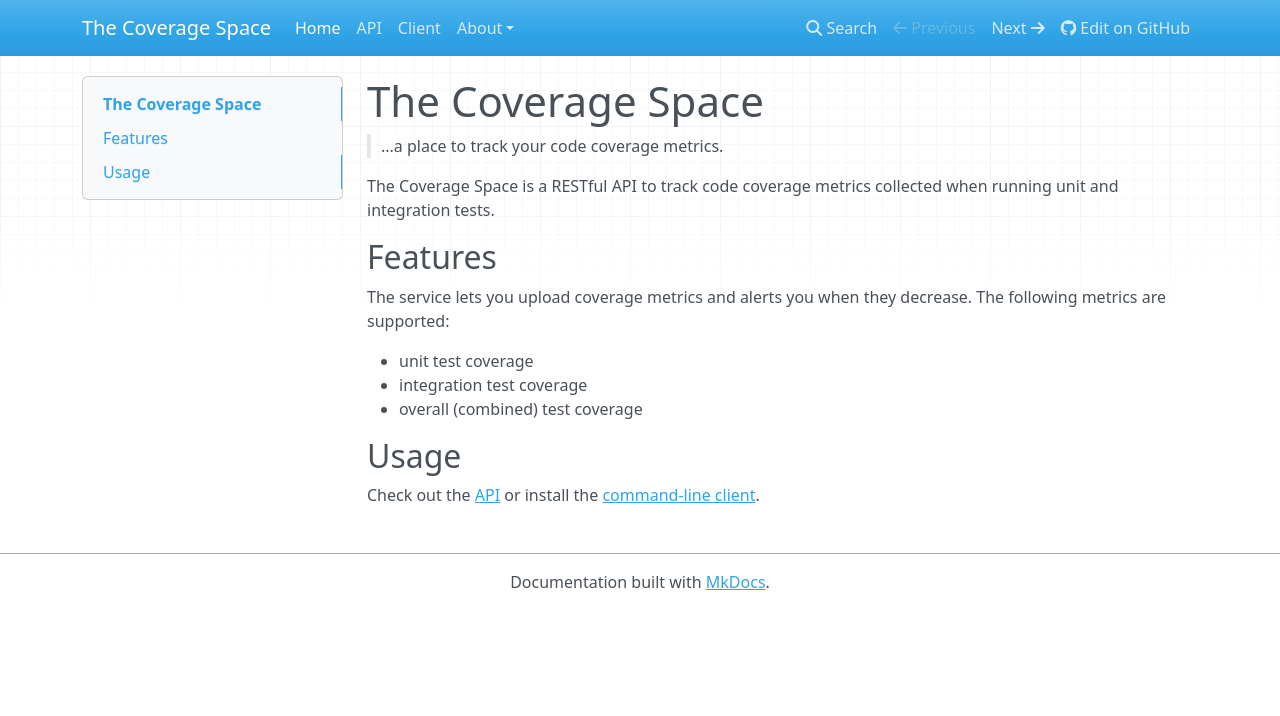
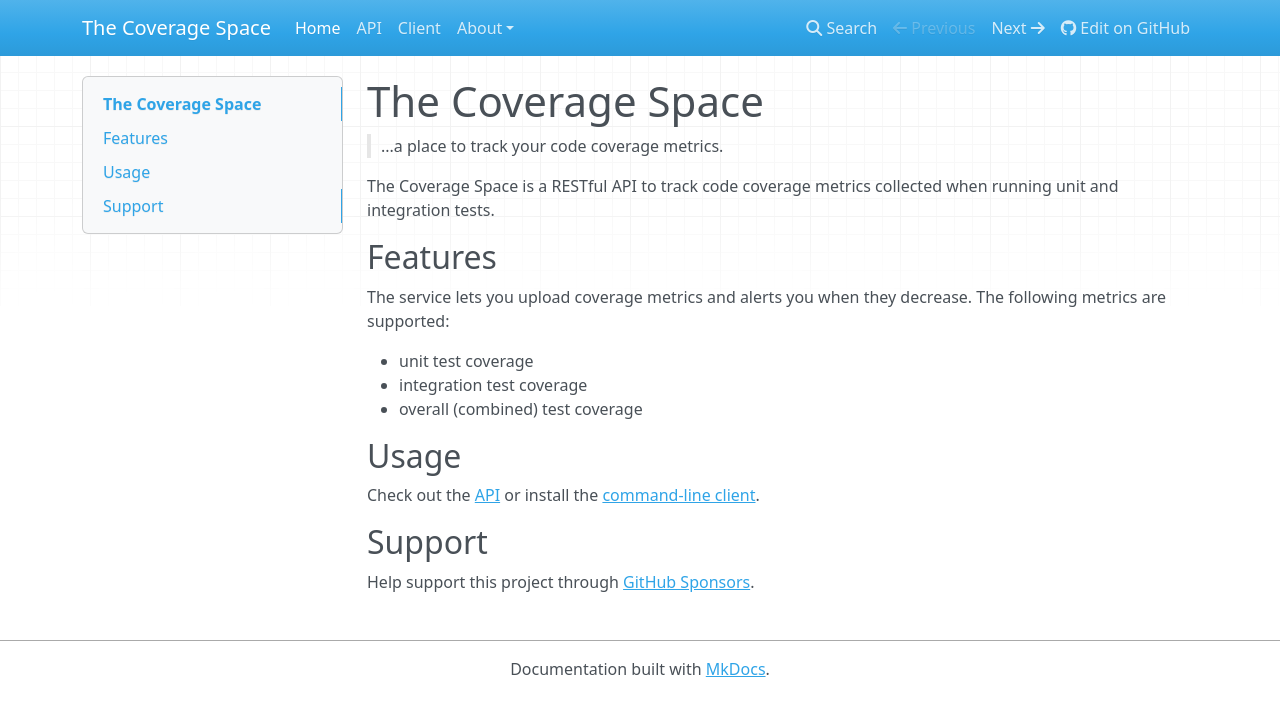
Before and after one commit to jacebrowning/coverage-space, an MkDocs documentation site: the page built from docs/index.md, in a window 1280 px wide. Shown: the top 716 px of the page. Built offline with MkDocs 1.6.1, drawn with Linux system fonts in a browser that asks for light colours; nearby versions of some CDN libraries.

Commit message:
Add link to GitHub sponsors

```diff
--- a/docs/index.md
+++ b/docs/index.md
@@ -16,3 +16,7 @@ The service lets you upload coverage metrics and alerts you when they decrease.
 ## Usage
 
 Check out the [API](api) or install the [command-line client](client).
+
+## Support
+
+Help support this project through [GitHub Sponsors](https://github.com/sponsors/jacebrowning).
```
